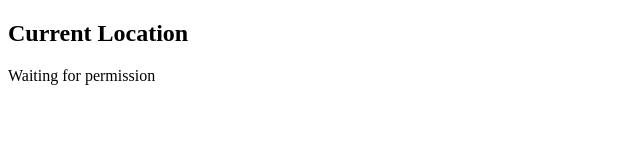
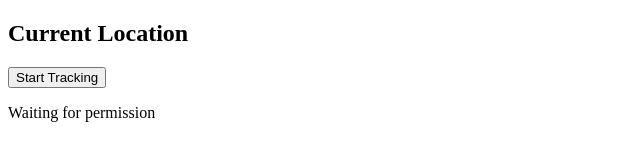
Before and after one commit to Oneathetop/GPS-Tracker, a plain HTML site: page index.html in a window 1280 px wide. Shown: the whole page, without its empty margins (0-640 px from the left). Drawn offline with Linux system fonts and the light colour scheme.

Commit message:
Update index.html

```diff
--- a/index.html
+++ b/index.html
@@ -7,12 +7,11 @@
     <script src="https://www.gstatic.com/firebasejs/9.0.0/firebase-app.js"></script>
     <script src="https://www.gstatic.com/firebasejs/9.0.0/firebase-database.js"></script>
     <link rel="manifest" href="./manifest.json">
-    <script src="./app.js"></script>
 </head>
 <body>
     <h2> Current Location </h2>
+    <button id="startBtn"> Start Tracking </button>
     <p id="status"> Waiting for permission </p>
+    <script src="./app.js"></script>
 </body>
 </html>
-
-<!--redeploy-->
```
